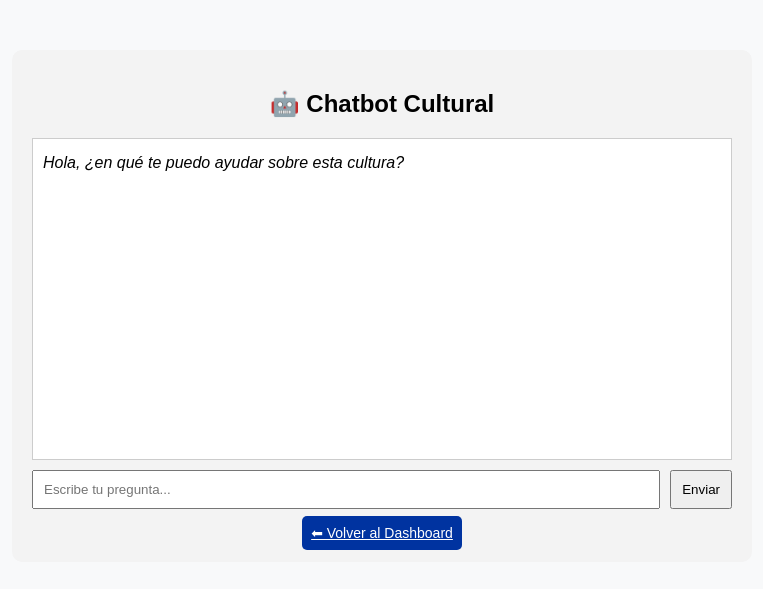
After one commit to BrieLy07/CulturaViva, a Flask app: page /chatbot in a window 1280 px wide. The commit adds this page. Shown: the top 589 px of the page, without its empty margins (258-1021 px from the left). Run offline with Flask 3, Linux system fonts and the light colour scheme.

Commit message:
Agregamos vista de chatbot con boton en dashboard

```diff
--- a/login-app/app/app.py
+++ b/login-app/app/app.py
@@ -121,6 +121,11 @@ def predict():
     except Exception as e:
         return render_template('dashboard.html', cultura="Error: " + str(e), confianza=None)
 
+@app.route('/chatbot')
+def chatbot():
+    return render_template('chatbot.html')
+
+
 if __name__ == '__main__':
     print("Iniciando servidor Flask...")
     app.run(host='0.0.0.0', port=5000, debug=True)
--- /dev/null
+++ b/login-app/app/templates/chatbot.html
@@ -0,0 +1,97 @@
+<!DOCTYPE html>
+<html lang="es">
+<head>
+    <meta charset="UTF-8">
+    <title>Chatbot Cultural</title>
+    <link rel="stylesheet" href="{{ url_for('static', filename='styles.css') }}">
+    <style>
+        .chat-container {
+            max-width: 700px;
+            margin: 50px auto;
+            background-color: #f3f3f3;
+            border-radius: 10px;
+            padding: 20px;
+        }
+
+        .chat-box {
+            height: 300px;
+            overflow-y: scroll;
+            border: 1px solid #ccc;
+            padding: 10px;
+            background-color: white;
+        }
+
+        .input-container {
+            margin-top: 10px;
+            display: flex;
+        }
+
+        .input-container input {
+            flex-grow: 1;
+            padding: 10px;
+        }
+
+        .input-container button {
+            padding: 10px;
+            margin-left: 10px;
+        }
+
+        .mensaje {
+            margin: 5px 0;
+        }
+
+        .usuario {
+            text-align: right;
+            font-weight: bold;
+        }
+
+        .bot {
+            text-align: left;
+            font-style: italic;
+        }
+    </style>
+</head>
+<body>
+
+    <div class="chat-container">
+        <h2>🤖 Chatbot Cultural</h2>
+        <div class="chat-box" id="chat-box">
+            <div class="mensaje bot">Hola, ¿en qué te puedo ayudar sobre esta cultura?</div>
+        </div>
+
+        <div class="input-container">
+            <input type="text" id="mensaje" placeholder="Escribe tu pregunta...">
+            <button onclick="enviarMensaje()">Enviar</button>
+        </div>
+
+        <div style="margin-top: 15px;">
+            <a href="{{ url_for('dashboard') }}" class="btn">⬅ Volver al Dashboard</a>
+        </div>
+    </div>
+
+    <script>
+        function enviarMensaje() {
+            const mensajeUsuario = document.getElementById('mensaje').value.trim();
+            if (!mensajeUsuario) return;
+
+            const chatBox = document.getElementById('chat-box');
+
+            const divUsuario = document.createElement('div');
+            divUsuario.className = 'mensaje usuario';
+            divUsuario.textContent = mensajeUsuario;
+            chatBox.appendChild(divUsuario);
+
+            // Simulación de respuesta (puedes reemplazar por integración real luego)
+            const divBot = document.createElement('div');
+            divBot.className = 'mensaje bot';
+            divBot.textContent = 'Gracias por tu pregunta. Estoy aprendiendo más cada día 😊';
+            chatBox.appendChild(divBot);
+
+            chatBox.scrollTop = chatBox.scrollHeight;
+
+            document.getElementById('mensaje').value = '';
+        }
+    </script>
+
+</body>
+</html>
--- a/login-app/app/templates/dashboard.html
+++ b/login-app/app/templates/dashboard.html
@@ -50,6 +50,11 @@
                 <div style="margin-top: 15px;">
                     <button class="btn" onclick="verUbicacion('{{ cultura }}')">Ver Ubicación</button>
                 </div>
+                <div style="margin-top: 10px;">
+                    <form action="{{ url_for('chatbot') }}" method="get">
+                        <button type="submit" class="btn">Ir al ChatBot</button>
+                    </form>
+                </div>
             {% elif cultura == 'Desconocido' %}
                 <div style="margin-top: 15px;">
                     <button class="btn" disabled style="background-color: gray; cursor: not-allowed;">Ver Ubicación</button>
--- a/login-app/docker-compose.yml
+++ b/login-app/docker-compose.yml
@@ -17,6 +17,9 @@ services:
       - db
     environment:
       FLASK_ENV: development
+    volumes:
+      - ./app:/app
+
 
 volumes:
   mysql_data:
```
Also changed, not shown: 1 other file.
